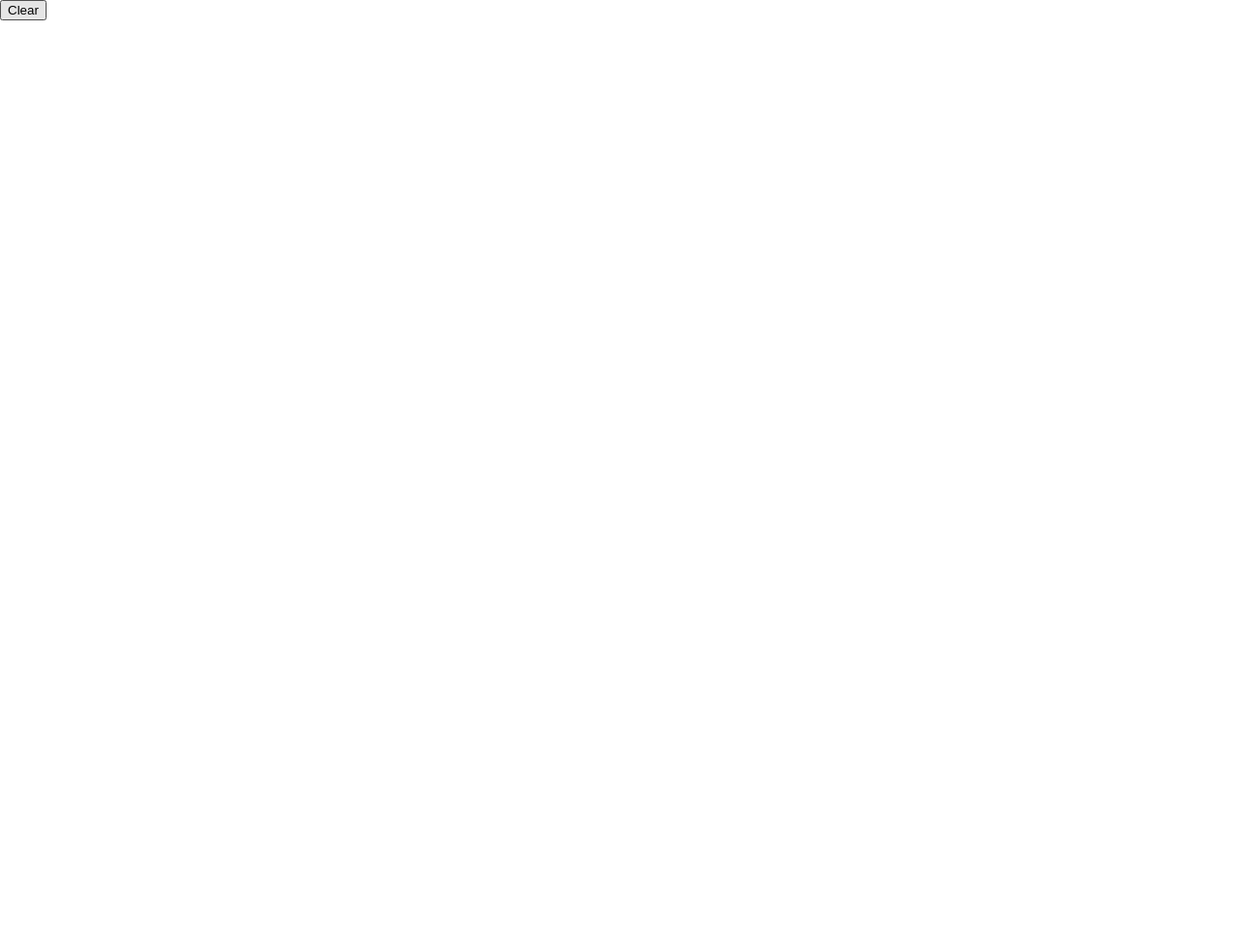
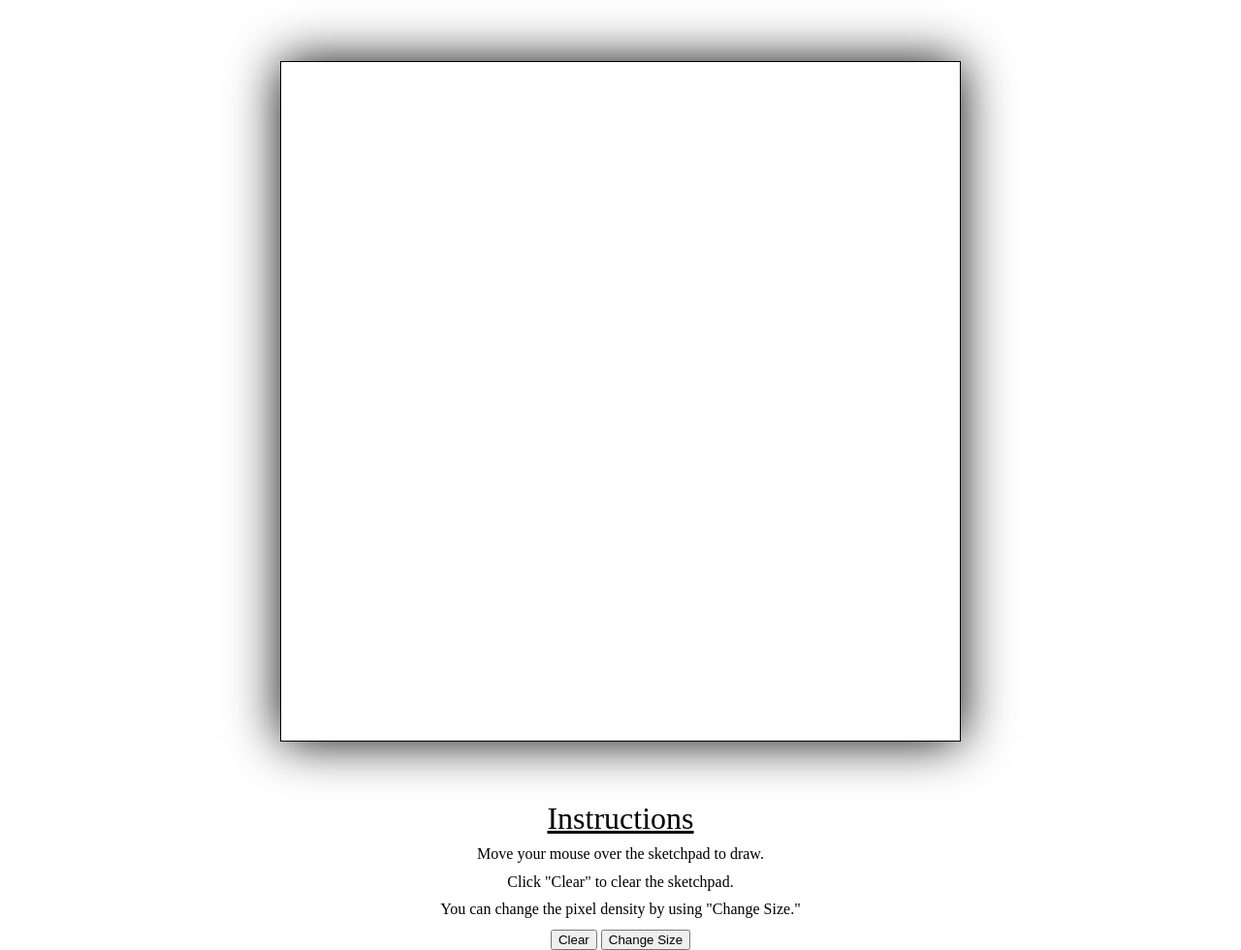
Before and after one commit to JonathanYiv/sketchpad, a plain HTML site: page index.html in a window 1280 px wide. Shown: the whole page at 97% size. Before the commit the page ends 800 px from the top, so only its background shows below. Drawn offline with nearby package versions, Linux system fonts and the light colour scheme.

Commit message:
All functionality added except for 'darker to black'...

```diff
--- a/css/styles.css
+++ b/css/styles.css
@@ -1,16 +1,32 @@
 /* Centers the table and establishes a set height and width for the drawing area */
 .table {
-	margin: 0px auto;
-	height: 500px;
-	width: 500px;
+	margin: 5% auto;
+	height: 700px;
+	width: 700px;
+	outline: 1px solid black;
+	box-shadow: 0 0 50px black;
 }
 
-button {
-	/* Need to align to center of screen */
+/* This centers everything inside the container */
+.container {
+	text-align: center;
 }
-
 
 /* This is a class that is added when hovering over part of the grid. */
 .changeColor {
 	background-color: black;
 }
+
+
+
+/* Text Formatting Area */
+
+h1 {
+	margin-top: 5%;
+	font-size: 200%;
+	text-decoration: underline;
+}
+
+p {
+	margin: 1%;
+}
--- a/index.html
+++ b/index.html
@@ -21,9 +21,19 @@
 
 
 		<div class="container">
+
+			<h1>Instructions</h1>
+
+			<p>Move your mouse over the sketchpad to draw.</p>
+			<p>Click "Clear" to clear the sketchpad.</p>
+			<p>You can change the pixel density by using "Change Size."</p>
+
 			<button class="clear">Clear</button>
+			<button class="size">Change Size</button>
 
 		</div>
+
+
 
 	</body>
 
--- a/js/script.js
+++ b/js/script.js
@@ -7,7 +7,7 @@ $(document).ready(function() {
 	function createGrid(x) {
 
 		$(".container").find('.table').remove();
-		$(".container").append('<table class="table"></table>');
+		$(".container").prepend('<table class="table"></table>');
 
 		for(var i = 0; i < x; i++) {
 			$(".table").append('<tr></tr>');
@@ -21,23 +21,21 @@ $(document).ready(function() {
 	}
 
 	// Creates a Function that activates the Drawing Mechanism
-	function activateHover() {
-		$("td").hover(function() {
+	/*function activateHover() {
+		$("td").on('mouseover', function() {
 
 			$(this).addClass("changeColor");
 
 		});
-	}
+	}*/
 
 	// Creates the Default Grid Size of 16 x 16
 	createGrid(16);
 
 
 
-	// Clears the Grid when clicked and prompts for a new size Grid
-	$('.clear').on('click', function() {
-
-		$('td').removeClass("changeColor");
+	// Prompts for a new size Grid
+	$('.size').on('click', function() {
 
 		var gridSize = parseInt(prompt("What size box do you want?", "16"));
 
@@ -49,7 +47,24 @@ $(document).ready(function() {
 
 	});
 
+	// Clears the current Grid
+	$('.clear').on('click', function() {
 
+		$('td').removeClass("changeColor");
+
+	});
+
+
+	// Creates a random RGB value and paints each pixel a different color
+	function activateHover() {
+		$('td').on('mouseover', function() {
+
+			var r = Math.floor(Math.random() * 256);
+			var g = Math.floor(Math.random() * 256);
+			var b = Math.floor(Math.random() * 256);
+			$(this).css("background-color", "rgb(" + r + "," + g + "," + b + ")");
+		});
+	}
 
 
 });
```
